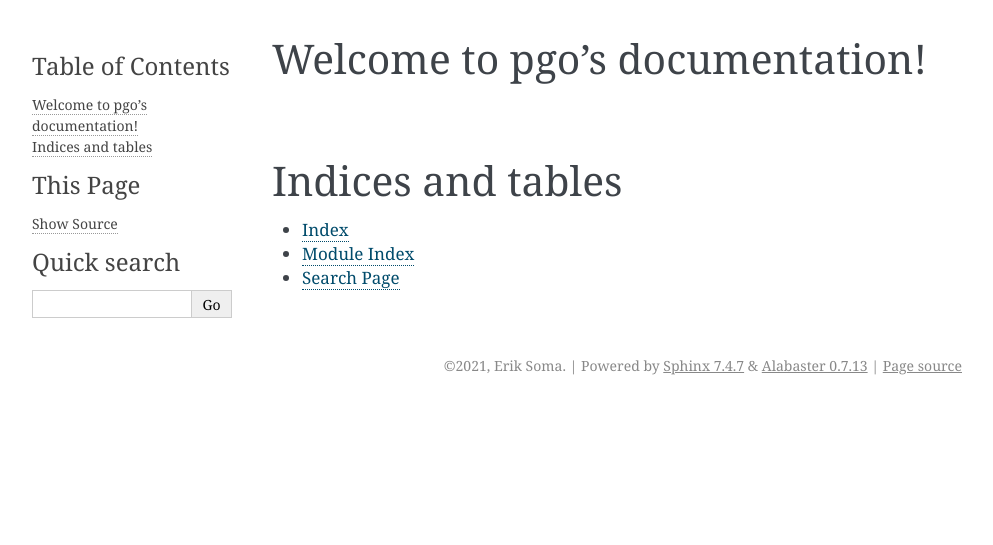
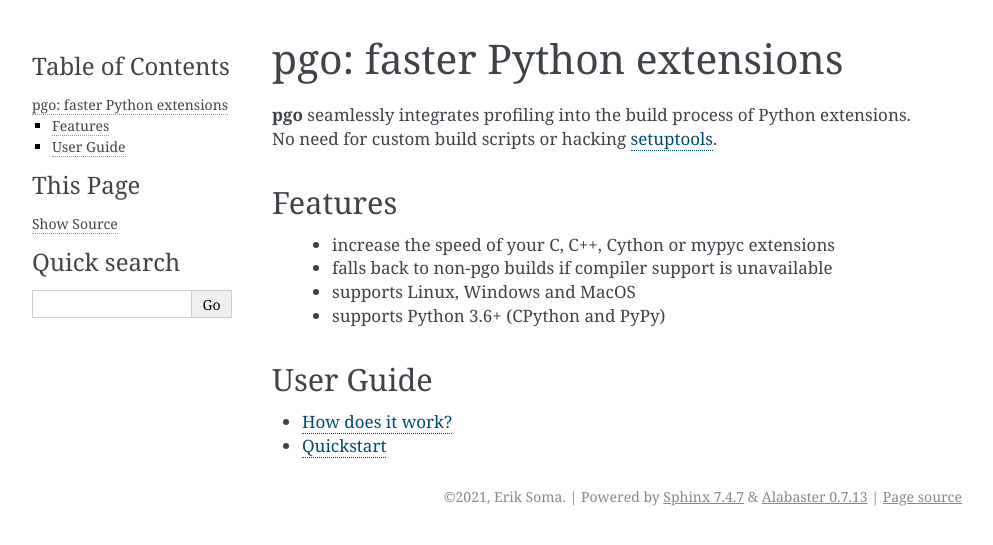
Before and after one commit to esoma/pgo, a Sphinx documentation site: the page built from doc/source/index.rst, in a window 1280 px wide. Shown: the top 545 px of the page, without its empty margins (148-1141 px from the left). Built offline with Sphinx 7.4.7, drawn with Linux system fonts in a browser that asks for light colours.

Commit message:
Add 'How does it work?' and 'Quickstart' documentation pages.

```diff
--- a/doc/source/conf.py
+++ b/doc/source/conf.py
@@ -31,6 +31,7 @@
 # extensions coming with Sphinx (named 'sphinx.ext.*') or your custom
 # ones.
 extensions = [
+    'sphinx.ext.autosectionlabel',
 ]
 
 # Add any paths that contain templates here, relative to this directory.
--- a/doc/source/index.rst
+++ b/doc/source/index.rst
@@ -1,20 +1,23 @@
-.. pgo documentation master file, created by
-   sphinx-quickstart on Fri Mar 26 13:57:32 2021.
-   You can adapt this file completely to your liking, but it should at least
-   contain the root `toctree` directive.
 
-Welcome to pgo's documentation!
-===============================
+pgo: faster Python extensions
+=============================
 
-.. toctree::
-   :maxdepth: 2
-   :caption: Contents:
+**pgo** seamlessly integrates profiling into the build process of Python
+extensions. No need for custom build scripts or hacking
+`setuptools <https://setuptools.readthedocs.io/en/latest/>`_.
+
+Features
+--------
+ * increase the speed of your C, C++, Cython or mypyc extensions
+ * falls back to non-pgo builds if compiler support is unavailable
+ * supports Linux, Windows and MacOS
+ * supports Python 3.6+ (CPython and PyPy)
 
 
+User Guide
+------------------
+.. toctree::
+    :maxdepth: 1
 
-Indices and tables
-==================
-
-* :ref:`genindex`
-* :ref:`modindex`
-* :ref:`search`
+    how
+    quickstart
```
Also changed, not shown: doc/source/how.rst (added, +24 -0 lines), doc/source/quickstart.rst (added, +91 -0 lines).
